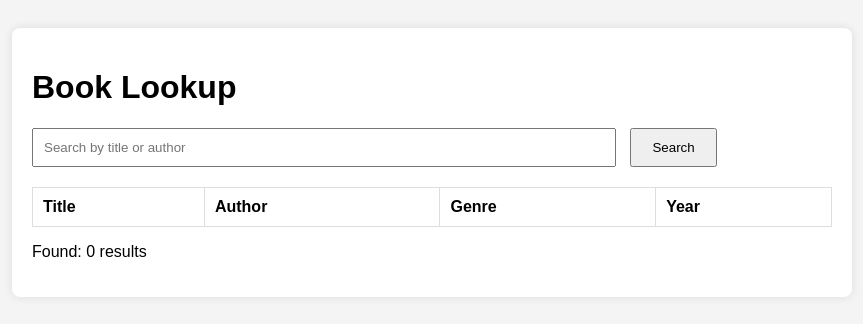
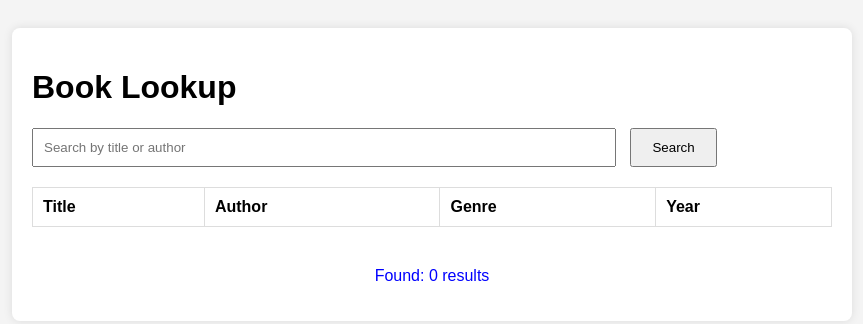
Before and after one commit to DesislavaSGeorgieva/book-lookup-js-sql, a plain HTML site: page index.html in a window 1280 px wide. Shown: the whole page, without its empty margins (208-1071 px from the left). Drawn offline with Linux system fonts and the light colour scheme.

Commit message:
Update styles.css

```diff
--- a/styles.css
+++ b/styles.css
@@ -34,3 +34,9 @@ th, td {
     border: 1px solid #ddd;
     text-align: left;
 }
+
+p {
+    color:blue;
+    text-align: center;
+    margin-top: 40px;
+}
```
